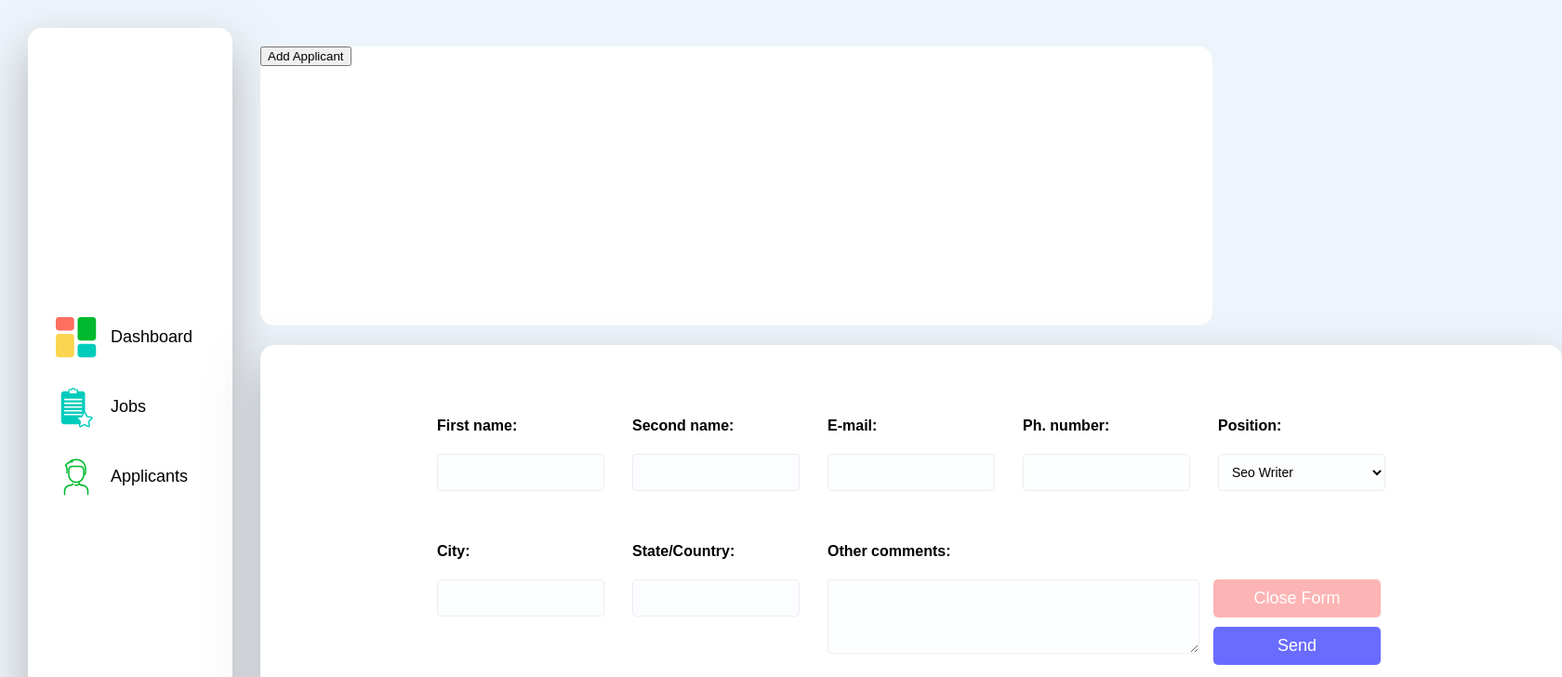
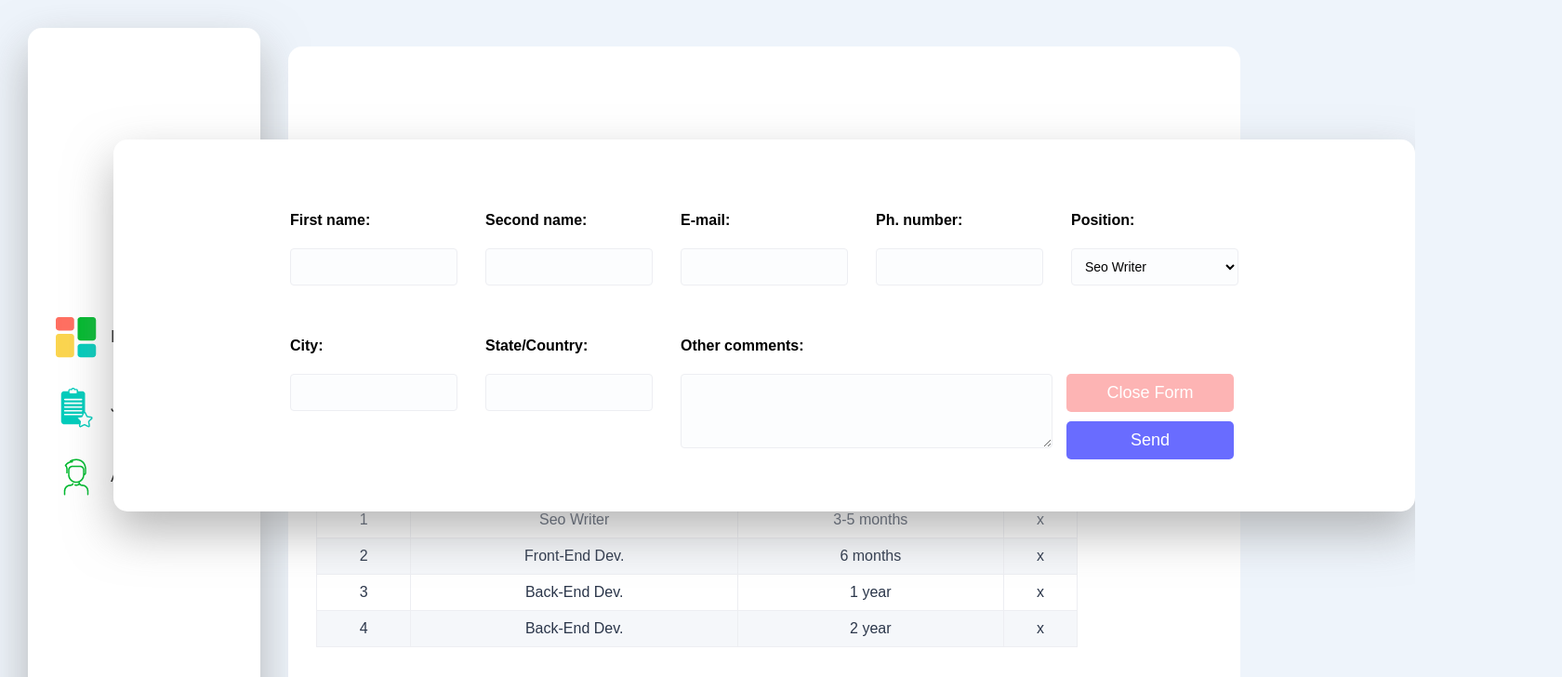
Before and after one commit to rlaurentiu4/HR-Dashboard-App, a React app: page /jobsView in a window 1280 px wide. Both pictures are taken after typing "Sample" into the empty fields and a click on the button "Add Applicant". Shown: the top 728 px of the page at 93% size, 1680 px wide, since content can reach past the window. Built offline with nearby package versions, Linux system fonts and the light colour scheme.

Commit message:
animations
for buttons and ctn views

```diff
--- a/src/app.crit.less
+++ b/src/app.crit.less
@@ -1,5 +1,5 @@
 @font: 'Open-Sans', sans-serif;
-@bg-color-primary: #2B364A;
+@bg-color-primary: #2b364a;
 
 * {
   box-sizing: border-box;
@@ -9,7 +9,7 @@ body {
   margin: 0;
   padding: 0;
   overflow-x: hidden;
-    background-color: #EEF4FB;
+  background-color: #eef4fb;
   font-family: @font;
 }
 
@@ -31,21 +31,40 @@ body {
   -webkit-box-shadow: 0px 22px 50px rgba(153, 153, 153, 0.7);
   -moz-box-shadow: 0px 22px 50px rgba(153, 153, 153, 0.7);
   box-shadow: 0px 22px 50px rgba(153, 153, 153, 0.7);
-
+  animation: 1s ease-in fadeIn;
+  -webkit-animation: 1s ease-in 1s ease-in fadeIn;
+  -moz-animation: 1s ease-in 1s ease-in fadeIn;
+  -o-animation: 1s ease-in 1s ease-in fadeIn;
   nav {
     margin-top: 300px;
   }
 }
 
+@keyframes fadeIn {
+  0% {
+    opacity: 0;
+  }
+
+  50% {
+    opacity: 0.5;
+  }
+
+  75% {
+    opacity: 0.7;
+  }
+
+  100% {
+    opacity: 1;
+  }
+}
 .nav_menu_link {
   height: 65px;
+  width: 250px;
+  margin-bottom: 10px;
+  padding-left: 30px;
   display: flex;
   align-items: center;
   font-size: 28px;
-    margin-bottom: 10px;
-    width: 220px;
-    padding-left: 30px;
-
 
   p {
     margin-left: 15px;
@@ -53,13 +72,13 @@ body {
   }
 
   &:hover {
-        background-color: #F2F2F2;
+    background-color: #f2f2f2;
     // border-right: 7px solid #00CCBB;
     cursor: pointer;
   }
 
   &:active {
-        border-right: 7px solid #00CCBB;
+    border-right: 7px solid #00ccbb;
   }
 }
 
@@ -69,8 +88,14 @@ a {
 }
 
 //  css for table
-
-
+.anim-table {
+  animation: 0.7s cubic-bezier(0, 0, 0.6, 0.77) slideInFromRight;
+  -webkit-animation: 0.7s ease-in 0.7s cubic-bezier(0, 0, 0.6, 0.77)
+    slideInFromRight;
+  -moz-animation: 0.7s ease-in 0.7s cubic-bezier(0, 0, 0.6, 0.77)
+    slideInFromRight;
+  -o-animation: 0.7s ease-in 0.7s cubic-bezier(0, 0, 0.6, 0.77) slideInFromRight;
+}
 .react-table {
   width: 80%;
   margin: 0 30px;
@@ -78,16 +103,16 @@ a {
   display: inline-table;
   color: @bg-color-primary;
   text-align: center;
-
+  .anim-table();
   th {
     text-align: center;
-        background-color: #58B2F3;
+    background-color: #58b2f3;
     color: white;
   }
 
   tr {
     padding: 15px;
-        background-color: #F5F7FA;
+    background-color: #f5f7fa;
     transition: all 0.5s ease 0s;
   }
 
@@ -96,20 +121,17 @@ a {
   }
 
   tr:hover {
-        background-color: #F2F4FF;
-        margin: 5px;
-        height: 45px;
+    background-color: #f2f4ff;
     border-radius: 2.5px;
     cursor: context-menu;
   }
-
 }
 
 table,
 th,
 td {
   border-collapse: collapse;
-    border: 1px solid #EDEEF2;
+  border: 1px solid #edeef2;
   padding: 10px;
 }
 
@@ -139,14 +161,14 @@ td {
   margin-top: 35px;
 }
 
-input[type=text],
+input[type='text'],
 select {
   display: inline-block;
   height: 40px;
   width: 180px;
   padding: 5px 10px;
-    background-color: #FCFDFE;
-    border: 1px solid #EDEEF2;
+  background-color: #fcfdfe;
+  border: 1px solid #edeef2;
   border-radius: 4px;
   font-size: 14px;
   box-sizing: border-box;
@@ -161,8 +183,8 @@ textarea {
   height: 80px;
   padding: 7px 10px;
   box-sizing: border-box;
-    background-color: #FCFDFE;
-    border: 1px solid #EDEEF2;
+  background-color: #fcfdfe;
+  border: 1px solid #edeef2;
   border-radius: 4px;
   font-size: 14px;
 }
@@ -175,7 +197,7 @@ textarea {
 }
 
 #close-form {
-    background-color: #FDB4B4;
+  background-color: #fdb4b4;
   border: none;
   color: white;
   font-size: 18px;
@@ -185,7 +207,7 @@ textarea {
 }
 
 #submit-form {
-    background-color: #696CFF;
+  background-color: #696cff;
   border: none;
   color: white;
   font-size: 18px;
@@ -195,12 +217,52 @@ textarea {
   cursor: pointer;
 }
 
+.anim-view-ctn {
+  animation: 0.5s cubic-bezier(0, 0, 0.6, 0.77) slideInFromRight;
+  -webkit-animation: 0.5s ease-in 0.5s cubic-bezier(0, 0, 0.6, 0.77)
+    slideInFromRight;
+  -moz-animation: 0.5s ease-in 0.5s cubic-bezier(0, 0, 0.6, 0.77)
+    slideInFromRight;
+  -o-animation: 0.5s ease-in 0.5s cubic-bezier(0, 0, 0.6, 0.77) slideInFromRight;
+}
+
+@keyframes slideInFromRight {
+  0% {
+    transform: translatex(100%);
+  }
+
+  100% {
+    transform: translatex(0);
+  }
+}
+
 ._view_btn-ctn {
   width: 80vw;
   height: 300px;
   background-color: white;
   margin: 50px 0px;
   border-radius: 15px;
+  display: flex;
+  justify-content: center;
+  align-items: center;
+  .anim-view-ctn();
+}
+
+.btn-action {
+  width: 300px;
+  height: 100px;
+  border: 2px solid #eef4fb;
+  border-radius: 10px;
+  background-color: white;
+  margin: 0px 25px;
+  font-weight: bold;
+  .anim-table();
+  &:hover {
+    cursor: pointer;
+    box-shadow: 0px 10px 24px #c6c8c5;
+    -webkit-box-shadow: 0px 10px 24px #c6c8c5;
+    -moz-box-shadow: 0px 10px 24px #c6c8c5;
+  }
 }
 
 ._view-table-ctn {
@@ -208,6 +270,7 @@ textarea {
   height: 730px;
   background-color: white;
   border-radius: 15px;
+  .anim-view-ctn();
 }
 
 .search_job-ctn {
--- a/src/components/jobView.jsx
+++ b/src/components/jobView.jsx
@@ -28,8 +28,13 @@ class JobsView extends React.Component {
       <React.Fragment>
         <div>
           <div className="_view_btn-ctn">
-            <button onClick={this.showFormApp}>Add Applicant</button>
+            <button onClick={this.showFormApp} className="btn-action">
+              Add Applicant
+            </button>
             {showForm && <AddAppForm closeForm={this.closeFormApp} />}
+            <button className="btn-action">Approve Applicant</button>
+            <button className="btn-action">Remove Applicant</button>
+            <button className="btn-action">Schedule interview</button>
           </div>
           <div className="_view-table-ctn">
             <div style={{ display: 'flex' }}>
```
Lines whose indentation alone changed are shown as unchanged.
